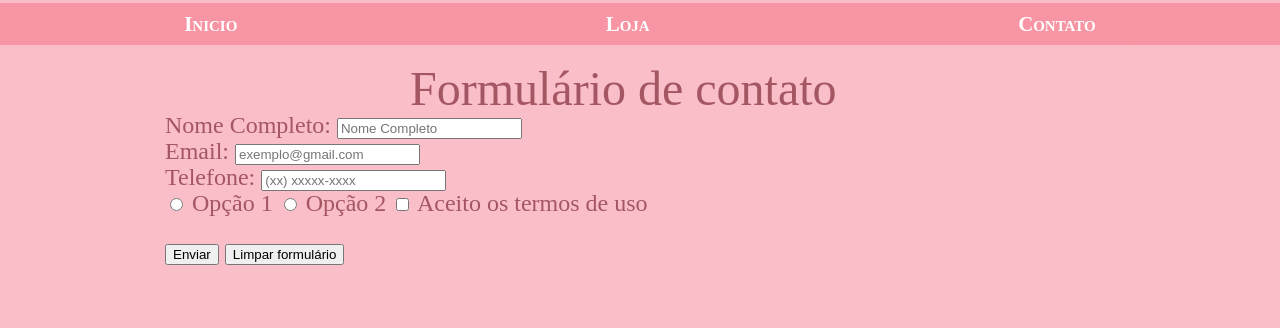
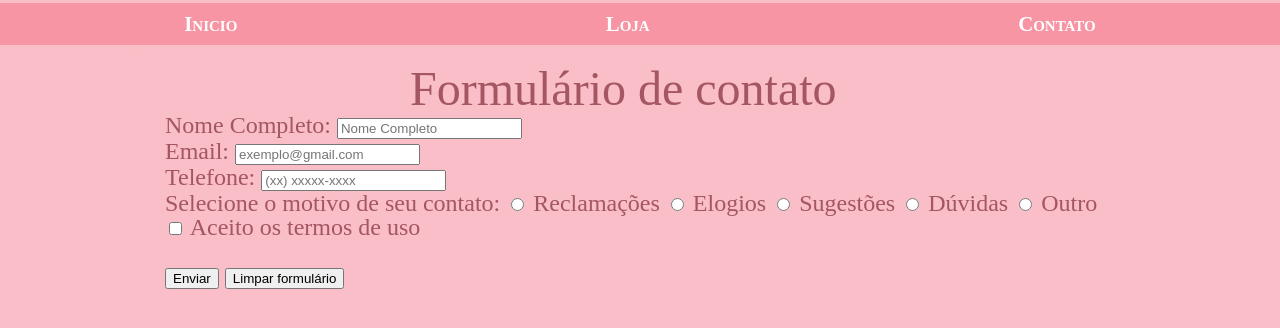
Before and after one commit to IsabellaCRocha/Projeto, a plain HTML site: page contato.html in a window 1280 px wide. Shown: the part 448-776 px from the top of the page. Drawn offline with Linux system fonts and the light colour scheme.

Commit message:
contato.html

```diff
--- a/contato.html
+++ b/contato.html
@@ -38,13 +38,26 @@
                     <label for="campo_tel">Telefone:</label>
                     <input type="tel" id="campo_tel" name="Telefone" placeholder="(xx) xxxxx-xxxx">
                 </div>
+              <label for="motivo">Selecione o motivo de seu contato:</label>
                 <label for="opcao1">
                     <input type="radio" id="opcao1" name="opções">
-                    Opção 1
+                    Reclamações
                 </label>
                 <label for="opcao2">
                     <input type="radio" id="opcao2" name="opçao2">
-                    Opção 2
+                    Elogios
+                </label>
+                <label for="opcao3">
+                    <input type="radio" id="opcao3" name="opçao3">
+                    Sugestões
+                </label>
+                <label for="opcao4">
+                    <input type="radio" id="opcao4" name="opçao4">
+                    Dúvidas
+                </label>
+                <label for="opcao5">
+                    <input type="radio" id="opcao5" name="opçao5">
+                    Outro
                 </label>
                 <label for="termos-uso">
                     <input type="checkbox" id="termos-uso" name="termos">
@@ -59,4 +72,5 @@
     </main>
 
 </body>
+
 </html>
```
